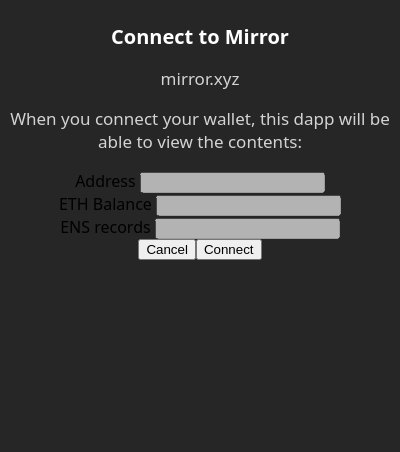
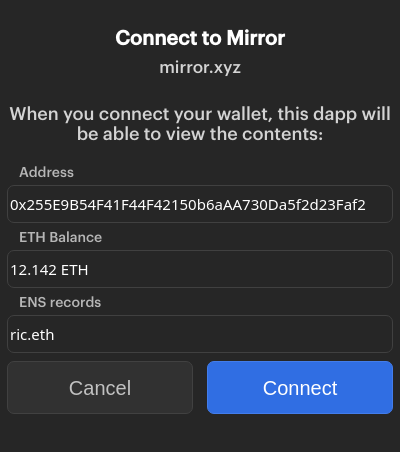
Before and after one commit to natclark/safari-wallet, a browser extension: page Shared (Extension)/Resources/popup.html in a window 400 px wide. Drawn offline with Linux system fonts and the light colour scheme.

Commit message:
continue creating popup based on figma design

```diff
--- a/Shared (Extension)/Resources/popup.css
+++ b/Shared (Extension)/Resources/popup.css
@@ -5,61 +5,110 @@
     }
 }
 
+@font-face {
+    font-display: swap;
+    font-family: Graphik;
+    src: local("Graphik"), url("Graphik.otf") format("opentype");
+}
+
 :root {
-    --fg-primary: #ffffff;
-    --fg-secondary: rgba(255, 255, 255, .8);
-    --bg: #262626;
+    --font-1: Graphik, system-ui;
+    --font-2: "SF Mono", system-ui;
+
+    --fg-1: #fff;
+    --fg-2: rgba(255, 255, 255, .8);
+    --fg-3: rgba(219, 219, 219, .8);
+
+    --bg-1: #262626;
 
     color-scheme: light dark;
 }
 
+* {
+    box-sizing: border-box;
+}
+
 body {
-    background-color: var(--bg);
-    font-family: system-ui;
+    background-color: var(--bg-1);
+    font-family: var(--font-1);
     margin: 0;
-    padding: 10px;
+    padding: 0 7px;
     text-align: center;
 }
 
 h1 {
-    color: var(--fg-primary);
+    color: var(--fg-1);
     font-size: 20px;
     font-weight: 600;
+    line-height: 22px;
+    margin: 28px 0 8px;
 }
 
 p {
-    color: var(--fg-secondary);
+    color: var(--fg-2);
+    font-size: 18px;
+    line-height: 20px;
+    margin: 0 0 22px;
+}
+
+.subtitle {
     font-size: 17px;
+    line-height: 19px;
+    margin-bottom: 27px;
+    text-align: center;
 }
 
 .field {
-
+    display: flex;
+    flex-direction: column;
 }
 
 .field__label {
-
+    color: var(--fg-3);
+    font-size: 14px;
+    line-height: 15px;
+    margin-left: 12px;
+    text-align: left;
 }
 
 .field__input {
-
+    background-color: transparent;
+    border: 1px solid #404040;
+    border-radius: 7px;
+    color: var(--fg-1);
+    font-family: var(--font-2);
+    font-size: 15px;
+    height: 38px;
+    line-height: 18px;
+    margin: 4px 0 8px;
 }
 
 .flex {
     align-items: center;
     display: flex;
+    column-gap: 14px;
     justify-content: center;
 }
 
 .button {
-
+    border-radius: 7px;
+    font-size: 20px;
+    line-height: 22px;
+    height: 53px;
+    max-width: 200px;
+    width: 100%;
 }
 
 .button--secondary {
-
+    background-color: #313131;
+    border: 1px solid #414141;
+    color: rgba(255, 255, 255, 0.7);
 }
 
 .button--primary {
-
+    background-color: #306ee3;
+    border: 1px solid #437deb;
+    color: var(--fg-1);
 }
 
 @media (prefers-color-scheme: dark) {
--- a/Shared (Extension)/Resources/popup.html
+++ b/Shared (Extension)/Resources/popup.html
@@ -8,19 +8,19 @@
     </head>
     <body>
         <h1>Connect to Mirror</h1>
-        <p>mirror.xyz</p>
+        <p class="subtitle">mirror.xyz</p>
         <p>When you connect your wallet, this dapp will be able to view the contents:</p>
         <div class="field">
             <label class="field__label" for="address">Address</label>
-            <input id="address" class="field__input" type="text" disabled>
+            <input id="address" class="field__input" type="text" value="0x255E9B54F41F44F42150b6aAA730Da5f2d23Faf2" disabled>
         </div>
         <div class="field">
             <label class="field__label" for="balance">ETH Balance</label>
-            <input id="balance" class="field__input" type="text" disabled>
+            <input id="balance" class="field__input" type="text" value="12.142 ETH" disabled>
         </div>
         <div class="field">
             <label class="field__label" for="ens">ENS records</label>
-            <input id="ens" class="field__input" type="text" disabled>
+            <input id="ens" class="field__input" type="text" value="ric.eth" disabled>
         </div>
         <div class="flex">
             <button class="button button--secondary">Cancel</button>
```
Also changed, not shown: Shared (Extension)/Resources/Graphik.otf (added), 3 other files.
